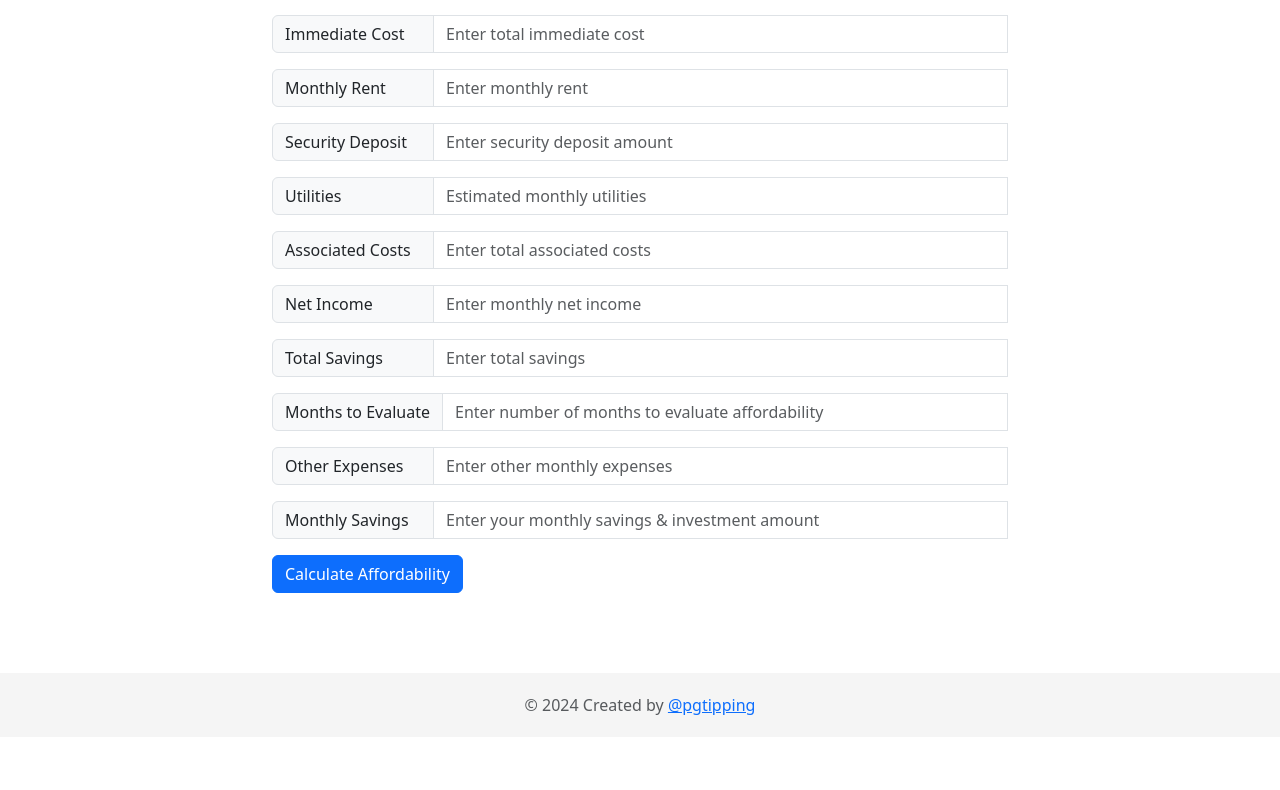
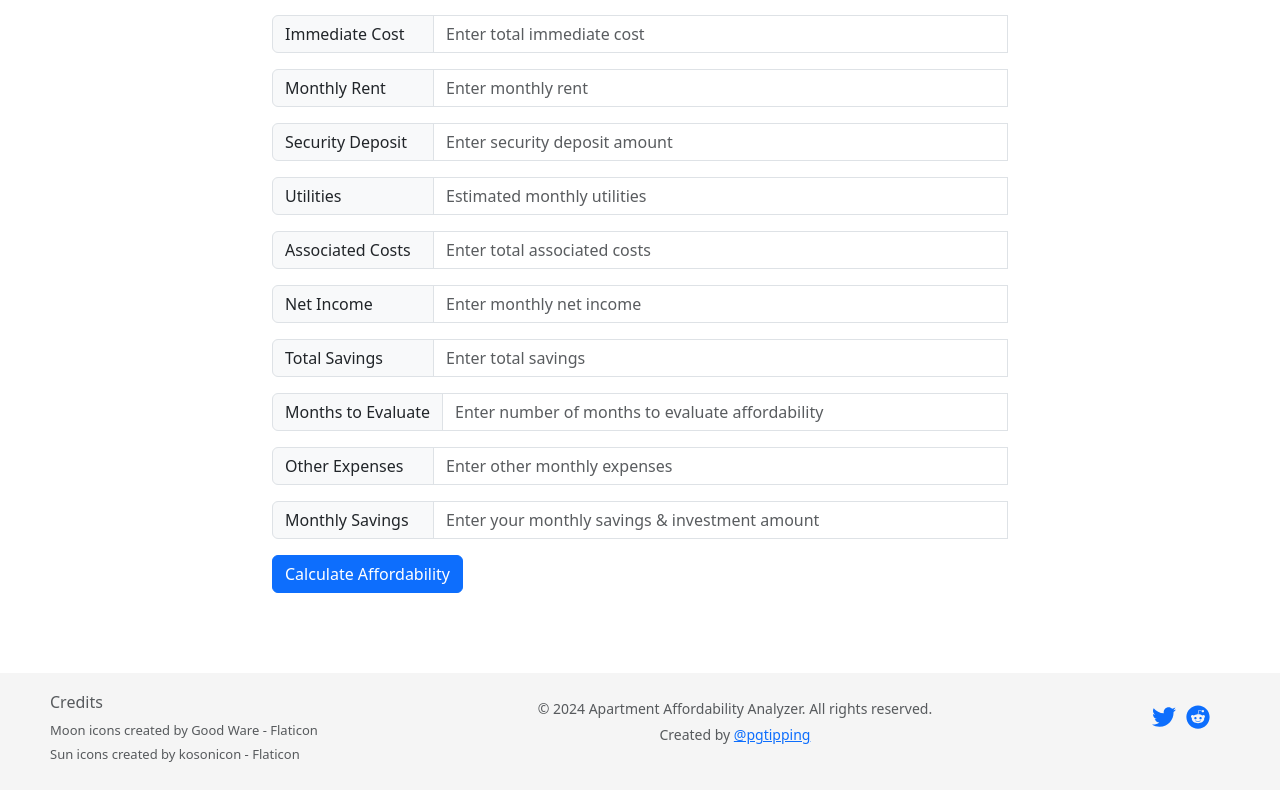
Before and after one commit to pgtipping/apt-affordability-checkerFE, a React (Create React App) app: page / in a window 1280 px wide. Shown: the part 503-1293 px from the top of the page. Before the commit the page ends 1240 px from the top, so only its background shows below. Built offline with nearby package versions, Linux system fonts and the light colour scheme.

Commit message:
add credits and social media icons, update footer css

```diff
--- a/src/components/Footer.css
+++ b/src/components/Footer.css
@@ -1,17 +1,78 @@
-/* .footer {
-  position: absolute;
-  bottom: 0;
+.footer {
+  background-color: #f5f5f5;
+  color: #212529bf;
+  text-align: center;
+  padding: 20px 0;
+  width: 100%;
+  position: relative;
   left: 0;
-  width: 100%;
-  height: 60px;
-  background-color: #f5f5f5;
-  color: #333;
-  text-align: center;
-  padding-top: 20px;
-  margin-top: auto;
-  z-index: 1000;
 }
 
-.form-container {
-  margin-bottom: 80px;
-} */
+.footer-content {
+  display: flex;
+  align-items: flex-start;
+  max-width: 1200px;
+  margin: 0 auto;
+  justify-content: space-between;
+}
+
+.credits {
+  text-align: left;
+  margin-left: 10px;
+  margin-right: 0px;
+}
+
+.credits-list {
+  list-style: none;
+  padding: 0;
+  margin: 0;
+  font-size: 13px;
+}
+
+.credits-list li {
+  margin: 5px 0;
+}
+
+.credits-list a {
+  color: #212529bf;
+  text-decoration: none;
+}
+
+.credits-list a:hover {
+  text-decoration: underline;
+}
+
+.info {
+  text-align: center;
+  flex-grow: 1;
+  font-size: 14px;
+}
+
+.info p {
+  margin: 5px 0;
+}
+
+.social-media {
+  display: flex;
+  gap: 10px;
+  margin-top: 10px;
+  align-items: center;
+  margin-right: 30px;
+}
+
+.social-icon {
+  font-size: 24px;
+}
+.dark-mode .credits-list a {
+  color: #adb5bd;
+  text-decoration: none;
+}
+
+.dark-mode .social-icon {
+  color: #aaa; /* Lighter color for dark mode */
+}
+
+.dark-mode .footer {
+  background-color: #333;
+  color: #adb5bd !important;
+}
--- a/src/components/Footer.js
+++ b/src/components/Footer.js
@@ -1,14 +1,60 @@
 import React from "react";
+import "./Footer.css";
+import { FaTwitter, FaReddit } from "react-icons/fa";
 
 function Footer() {
   const currentYear = new Date().getFullYear();
 
   return (
     <footer className="footer">
-      <span className="muted">
-        © {currentYear} Created by{" "}
-        <a href="https://x.com/Pgtipping01"> @pgtipping </a>
-      </span>
+      <div className="footer-content">
+        <div className="credits">
+          <h6>Credits</h6>
+          <ul className="credits-list">
+            <li>
+              <a
+                href="https://www.flaticon.com/free-icons/moon"
+                title="moon icons"
+              >
+                Moon icons created by Good Ware - Flaticon
+              </a>
+            </li>
+            <li>
+              <a
+                href="https://www.flaticon.com/free-icons/sun"
+                title="sun icons"
+              >
+                Sun icons created by kosonicon - Flaticon
+              </a>
+            </li>
+          </ul>
+        </div>
+        <div className="info">
+          <p>
+            © {currentYear} Apartment Affordability Analyzer. All rights
+            reserved.
+          </p>
+          <p>
+            Created by <a href="https://x.com/Pgtipping01">@pgtipping</a>
+          </p>
+        </div>
+        <div className="social-media">
+          <a
+            href="https://x.com/Pgtipping01"
+            target="_blank"
+            rel="noopener noreferrer"
+          >
+            <FaTwitter className="social-icon" />
+          </a>
+          <a
+            href="https://www.reddit.com/user/YourUsername"
+            target="_blank"
+            rel="noopener noreferrer"
+          >
+            <FaReddit className="social-icon" />
+          </a>
+        </div>
+      </div>
     </footer>
   );
 }
```
